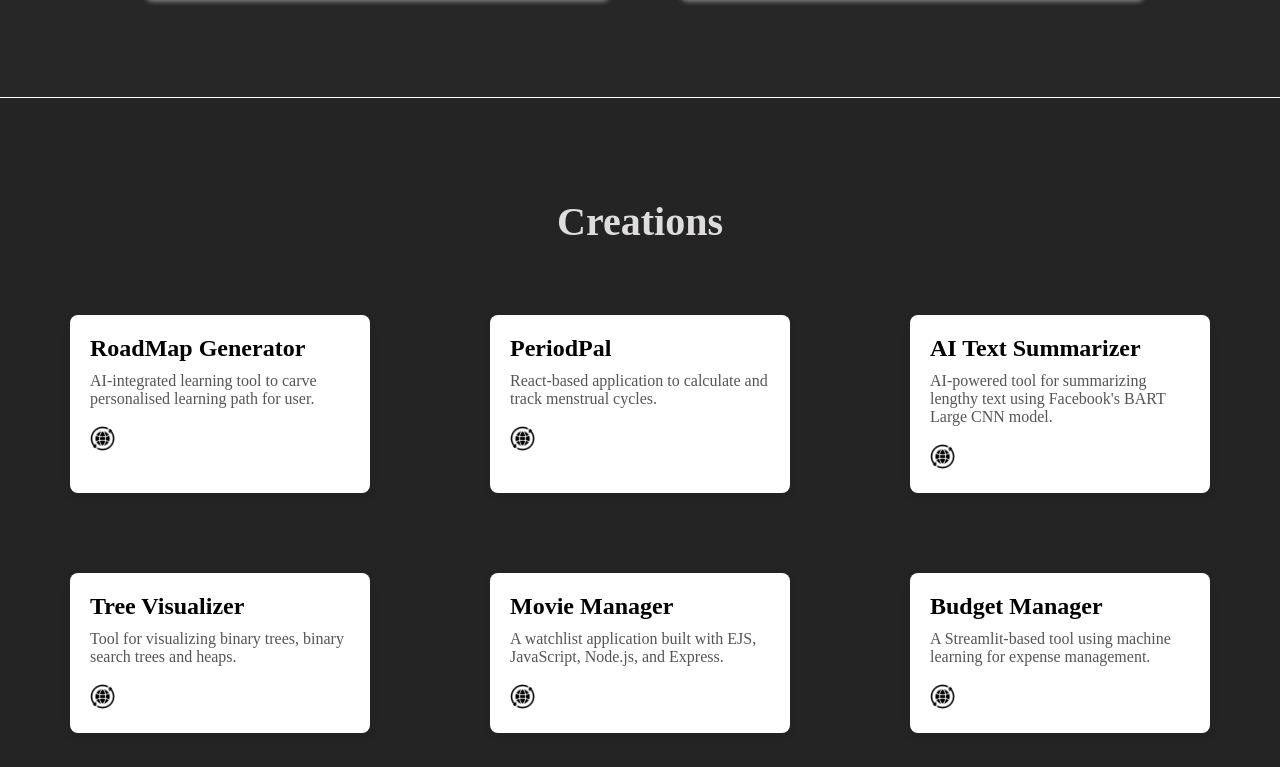
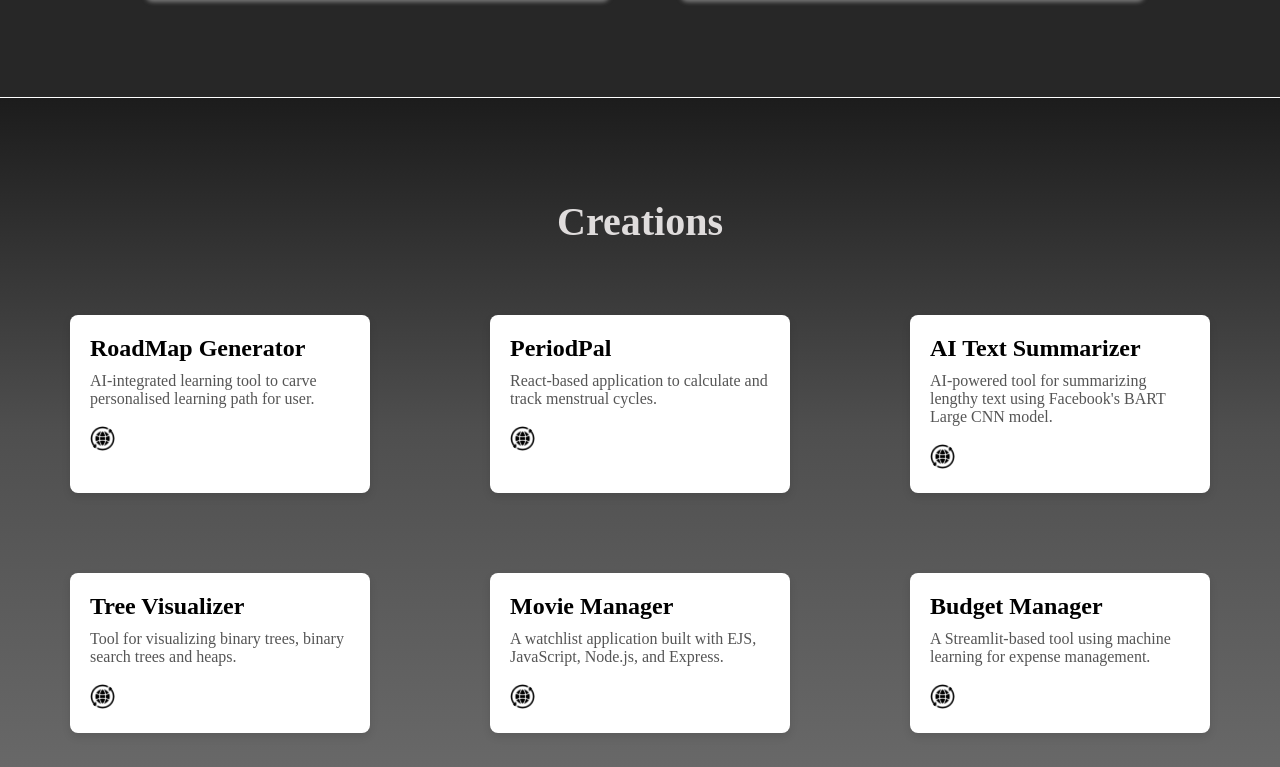
Before and after one commit to garimabhayanaa/portfolio, a React (Create React App) app: page / in a window 1280 px wide. Shown: the part 2033-2800 px from the top of the page. Built offline with nearby package versions, Linux system fonts and the light colour scheme.

Commit message:
Update Creations.css

```diff
--- a/src/stylesheets/Creations.css
+++ b/src/stylesheets/Creations.css
@@ -1,6 +1,6 @@
 .creations-section {
   padding: 100px 20px;
-  background-color: #242424;
+  background: linear-gradient(to bottom, #1c1c1c, #4f4f4f, #686868, #1c1c1c);
   border-bottom: solid white 1px;
 }
 
```
